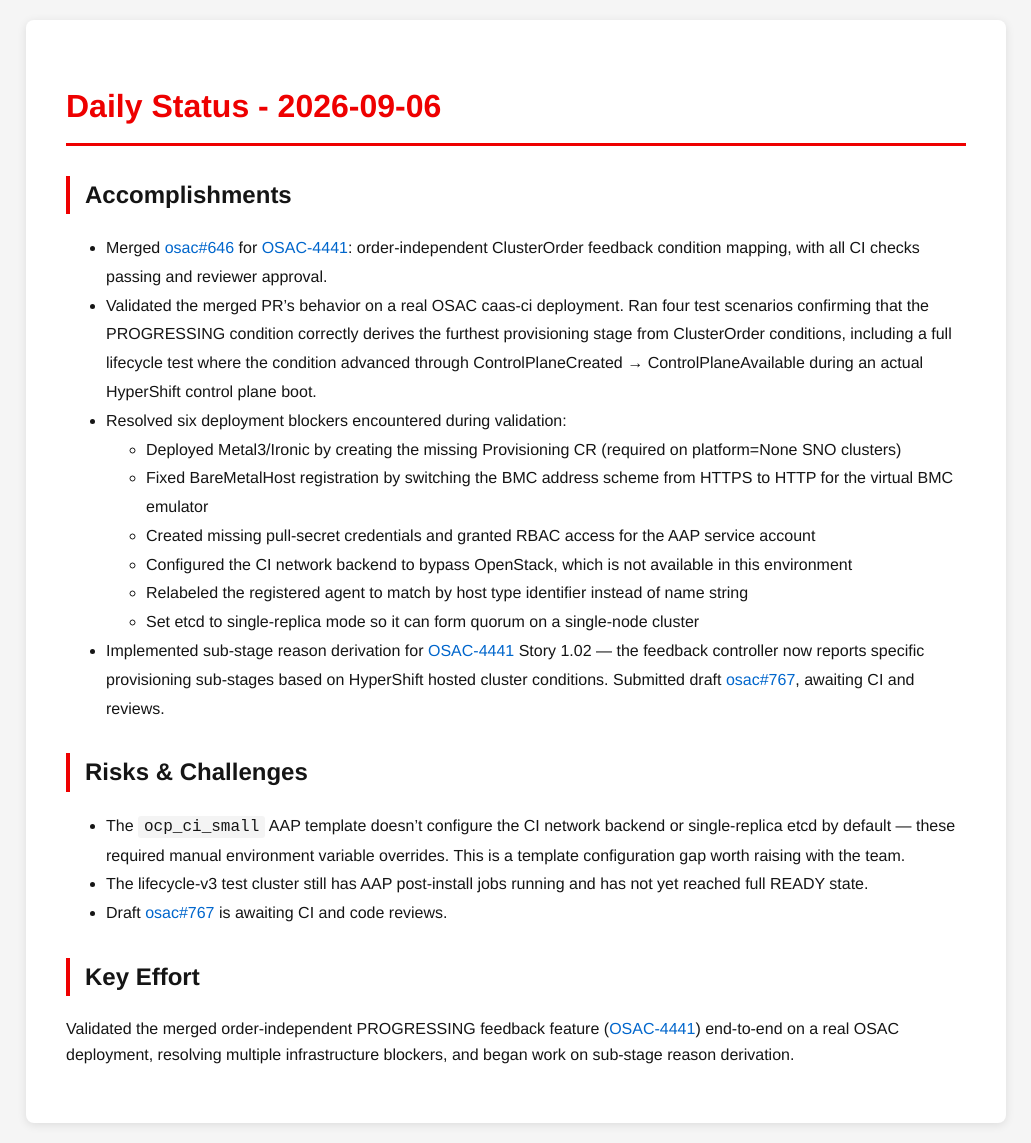
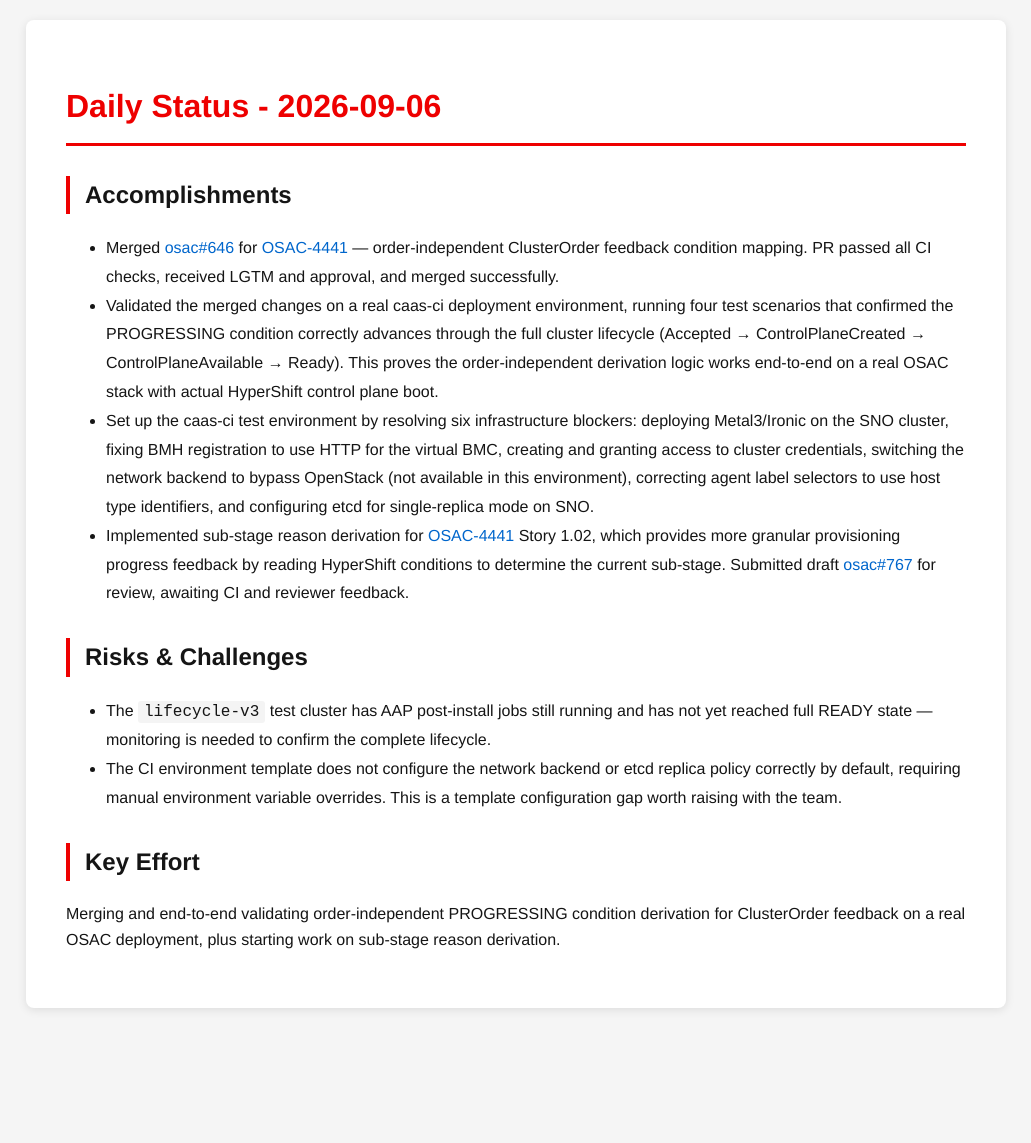
Before and after one commit to tzvatot/daily-status, a Jekyll site: the page built from 2026-09-06.md, in a window 1280 px wide. Shown: the whole page, without its empty margins (124-1155 px from the left). Built offline with Jekyll 4.4.1, drawn with Linux system fonts in a browser that asks for light colours; after the commit the page ends 1028 px from its top, so only the background shows below that.

Commit message:
Daily status update - 2026-09-06

```diff
--- a/2026-09-06.md
+++ b/2026-09-06.md
@@ -8,23 +8,16 @@
 
 ## Accomplishments
 
-- Merged [osac#646](https://github.com/osac-project/osac/pull/646) for [OSAC-4441](https://redhat.atlassian.net/browse/OSAC-4441): order-independent ClusterOrder feedback condition mapping, with all CI checks passing and reviewer approval.
-- Validated the merged PR's behavior on a real OSAC caas-ci deployment. Ran four test scenarios confirming that the PROGRESSING condition correctly derives the furthest provisioning stage from ClusterOrder conditions, including a full lifecycle test where the condition advanced through ControlPlaneCreated → ControlPlaneAvailable during an actual HyperShift control plane boot.
-- Resolved six deployment blockers encountered during validation:
-  - Deployed Metal3/Ironic by creating the missing Provisioning CR (required on platform=None SNO clusters)
-  - Fixed BareMetalHost registration by switching the BMC address scheme from HTTPS to HTTP for the virtual BMC emulator
-  - Created missing pull-secret credentials and granted RBAC access for the AAP service account
-  - Configured the CI network backend to bypass OpenStack, which is not available in this environment
-  - Relabeled the registered agent to match by host type identifier instead of name string
-  - Set etcd to single-replica mode so it can form quorum on a single-node cluster
-- Implemented sub-stage reason derivation for [OSAC-4441](https://redhat.atlassian.net/browse/OSAC-4441) Story 1.02 — the feedback controller now reports specific provisioning sub-stages based on HyperShift hosted cluster conditions. Submitted draft [osac#767](https://github.com/osac-project/osac/pull/767), awaiting CI and reviews.
+- Merged [osac#646](https://github.com/osac-project/osac/pull/646) for [OSAC-4441](https://redhat.atlassian.net/browse/OSAC-4441) — order-independent ClusterOrder feedback condition mapping. PR passed all CI checks, received LGTM and approval, and merged successfully.
+- Validated the merged changes on a real caas-ci deployment environment, running four test scenarios that confirmed the PROGRESSING condition correctly advances through the full cluster lifecycle (Accepted → ControlPlaneCreated → ControlPlaneAvailable → Ready). This proves the order-independent derivation logic works end-to-end on a real OSAC stack with actual HyperShift control plane boot.
+- Set up the caas-ci test environment by resolving six infrastructure blockers: deploying Metal3/Ironic on the SNO cluster, fixing BMH registration to use HTTP for the virtual BMC, creating and granting access to cluster credentials, switching the network backend to bypass OpenStack (not available in this environment), correcting agent label selectors to use host type identifiers, and configuring etcd for single-replica mode on SNO.
+- Implemented sub-stage reason derivation for [OSAC-4441](https://redhat.atlassian.net/browse/OSAC-4441) Story 1.02, which provides more granular provisioning progress feedback by reading HyperShift conditions to determine the current sub-stage. Submitted draft [osac#767](https://github.com/osac-project/osac/pull/767) for review, awaiting CI and reviewer feedback.
 
 ## Risks & Challenges
 
-- The `ocp_ci_small` AAP template doesn't configure the CI network backend or single-replica etcd by default — these required manual environment variable overrides. This is a template configuration gap worth raising with the team.
-- The lifecycle-v3 test cluster still has AAP post-install jobs running and has not yet reached full READY state.
-- Draft [osac#767](https://github.com/osac-project/osac/pull/767) is awaiting CI and code reviews.
+- The `lifecycle-v3` test cluster has AAP post-install jobs still running and has not yet reached full READY state — monitoring is needed to confirm the complete lifecycle.
+- The CI environment template does not configure the network backend or etcd replica policy correctly by default, requiring manual environment variable overrides. This is a template configuration gap worth raising with the team.
 
 ## Key Effort
 
-Validated the merged order-independent PROGRESSING feedback feature ([OSAC-4441](https://redhat.atlassian.net/browse/OSAC-4441)) end-to-end on a real OSAC deployment, resolving multiple infrastructure blockers, and began work on sub-stage reason derivation.
+Merging and end-to-end validating order-independent PROGRESSING condition derivation for ClusterOrder feedback on a real OSAC deployment, plus starting work on sub-stage reason derivation.
```
